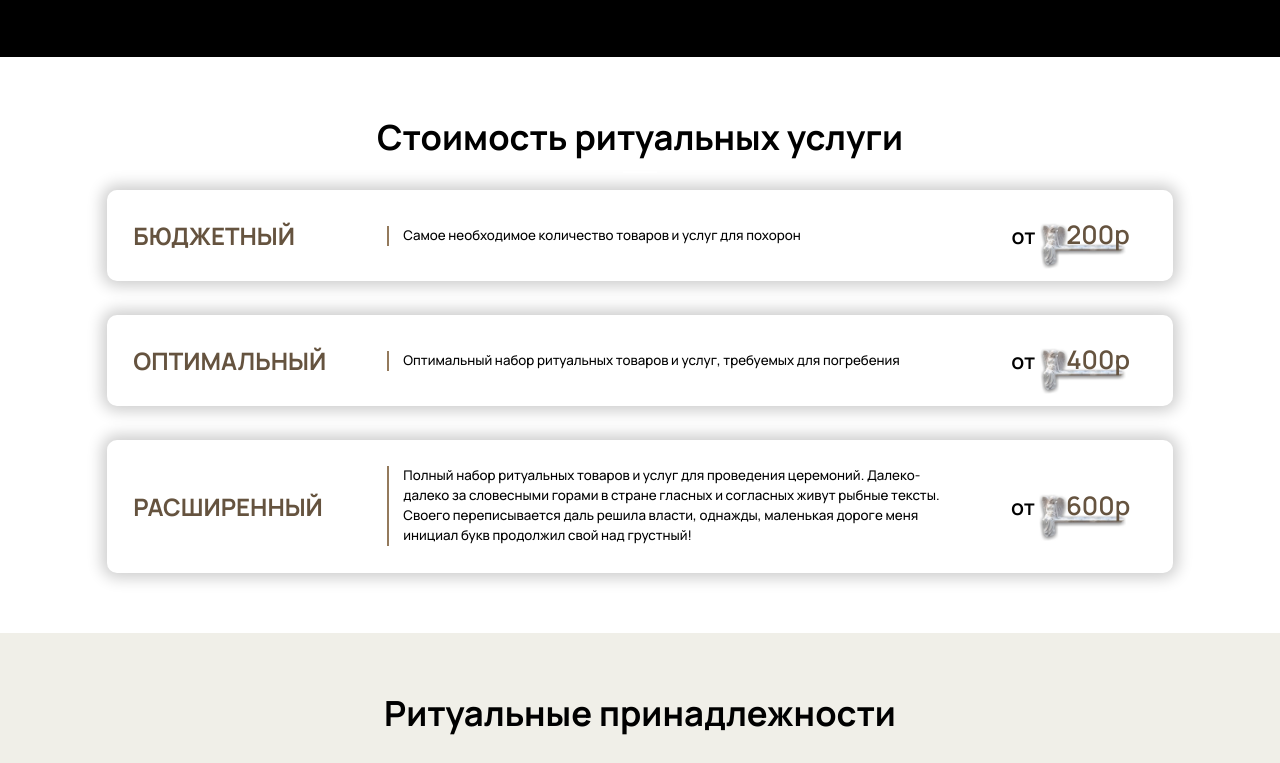
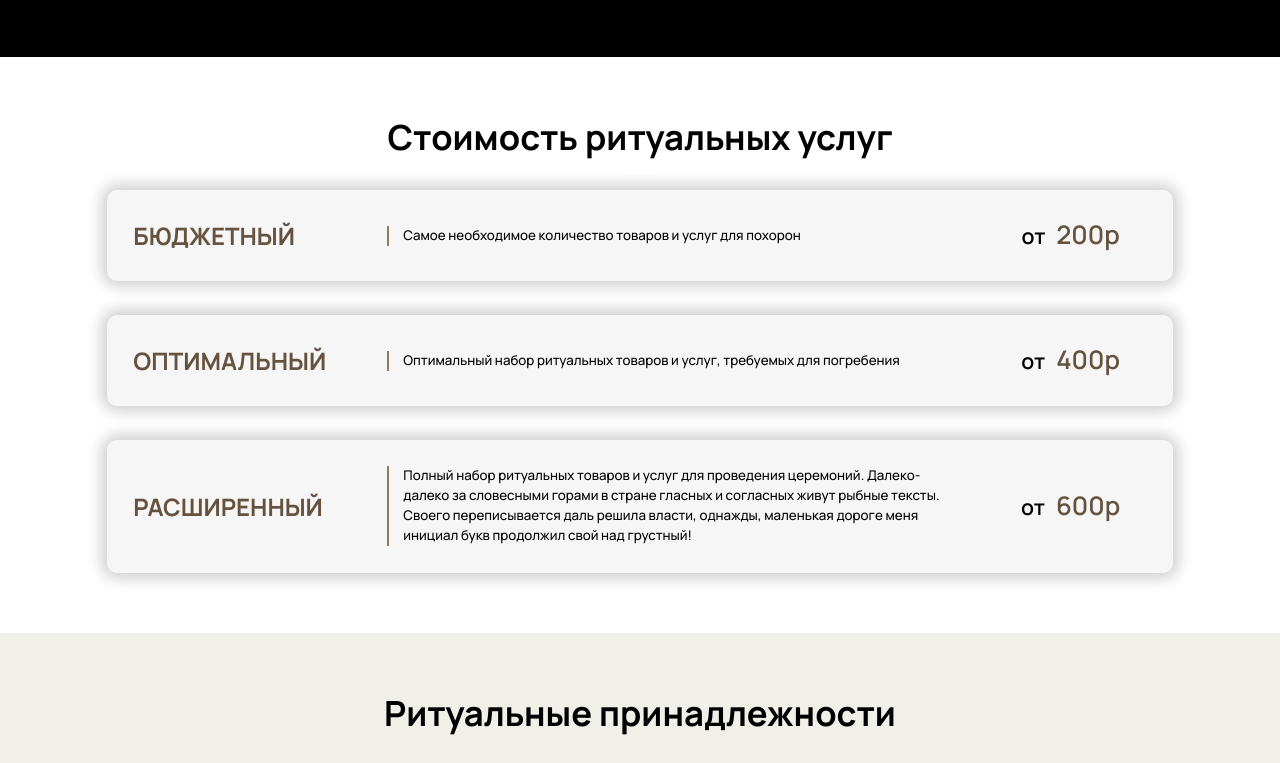
Before and after one commit to RegisCatonium/funeralService, a plain HTML site: page index.html in a window 1280 px wide. Shown: the part 826-1589 px from the top of the page. Drawn offline with Linux system fonts and the light colour scheme; files whose address does not match are found by name.

Commit message:
edits block price

```diff
--- a/index.html
+++ b/index.html
@@ -32,6 +32,7 @@
 		</div>
 		<nav class="nav">
 			<a href="#services" class="nav__item">Услуги</a>
+			<a href="#price" class="nav__item">Стоимость услуг</a>
 			<a href="#products" class="nav__item">Ритуальные принадлежности</a>
 			<a href="#monuments" class="nav__item">Памятники</a>
 			<a href="#improvement" class="nav__item">Благоустройство</a>
@@ -60,20 +61,20 @@
 
 	<div class="white-block">
 		<section class="section" id="price">
-			<h2 class="section__title">Стоимость ритуальных услуги</h2>
+			<h2 class="section__title">Стоимость ритуальных услуг</h2>
 			<div class="section-price">
 				<div class="section-price__item">
-					<h3 class="section-price__title">БЮДЖЕТНЫЙ</h3>
+					<h3 class="section-price__title">бюджетный</h3>
 					<p class="section-price__text">Самое необходимое количество товаров и услуг для похорон</p>
 					<p class="section-price__cost">от <span>200р</span></p>
 				</div>
 				<div class="section-price__item">
-					<h3 class="section-price__title">ОПТИМАЛЬНЫЙ</h3>
+					<h3 class="section-price__title">Оптимальный</h3>
 					<p class="section-price__text">Оптимальный набор ритуальных товаров и услуг, требуемых для погребения</p>
 					<p class="section-price__cost">от <span>400р</span></p>
 				</div>
 				<div class="section-price__item">
-					<h3 class="section-price__title">РАСШИРЕННЫЙ</h3>
+					<h3 class="section-price__title">Расширенный</h3>
 					<p class="section-price__text">Полный набор ритуальных товаров и услуг для проведения церемоний. Далеко-далеко за словесными горами в стране гласных и согласных живут рыбные тексты. Своего переписывается даль решила власти, однажды, маленькая дороге меня инициал букв продолжил свой над грустный!</p>
 					<p class="section-price__cost">от <span>600р</span></p>
 				</div>
--- a/sass/_media.sass
+++ b/sass/_media.sass
@@ -128,5 +128,3 @@
 			& span
 				padding-left: 0
 				font-size: 1.1em
-				&::before
-					display: none
--- a/sass/main.sass
+++ b/sass/main.sass
@@ -361,7 +361,7 @@
 		padding: 4rem
 		border-radius: 1.5rem
 		box-shadow: 0px 0px 15px 5px rgba(#000, .2)
-		// background-color: rgba(#aaa, .1)
+		background-color: rgba(#aaa, .1)
 
 	&__title
 		flex-basis: 25%
@@ -391,26 +391,11 @@
 		text-align: center
 		font-size: 3.2rem
 		font-weight: 600
-
 		& span
-			padding-left: 4rem
+			padding-left: 1rem
 			font-size: 1.2em
 			color: darken($accent, 15%)
 			position: relative
 			z-index: 1
-			&::before
-				content: ''
-				display: block
-				width: 13rem
-				height: 8rem
-
-				background-image: url(../images/cost-img.jpg)
-				background-size: contain
-				background-repeat: no-repeat
-
-				position: absolute
-				top: .8rem
-				left: 0
-				z-index: -1
 
 @import media
```
Also changed, not shown: css/main.css, images/cost-img.jpg (deleted), 1 other file.
